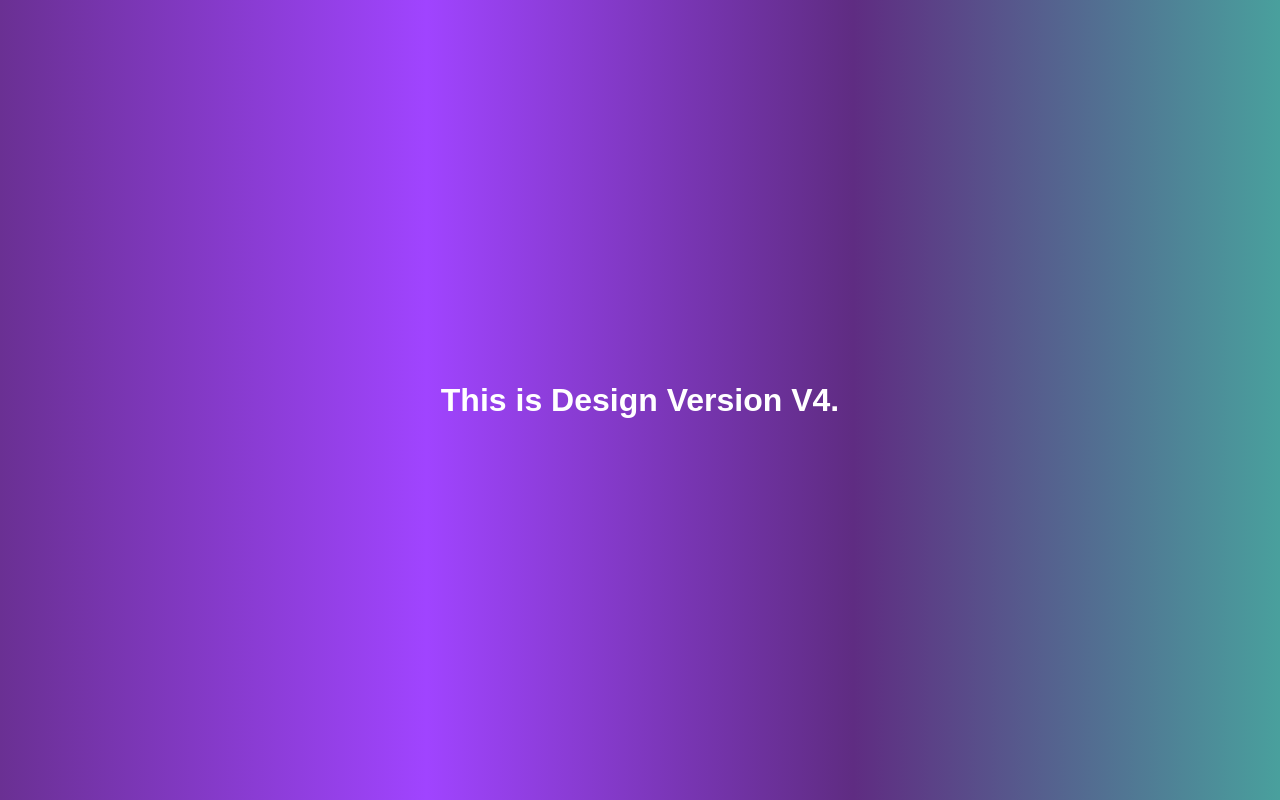
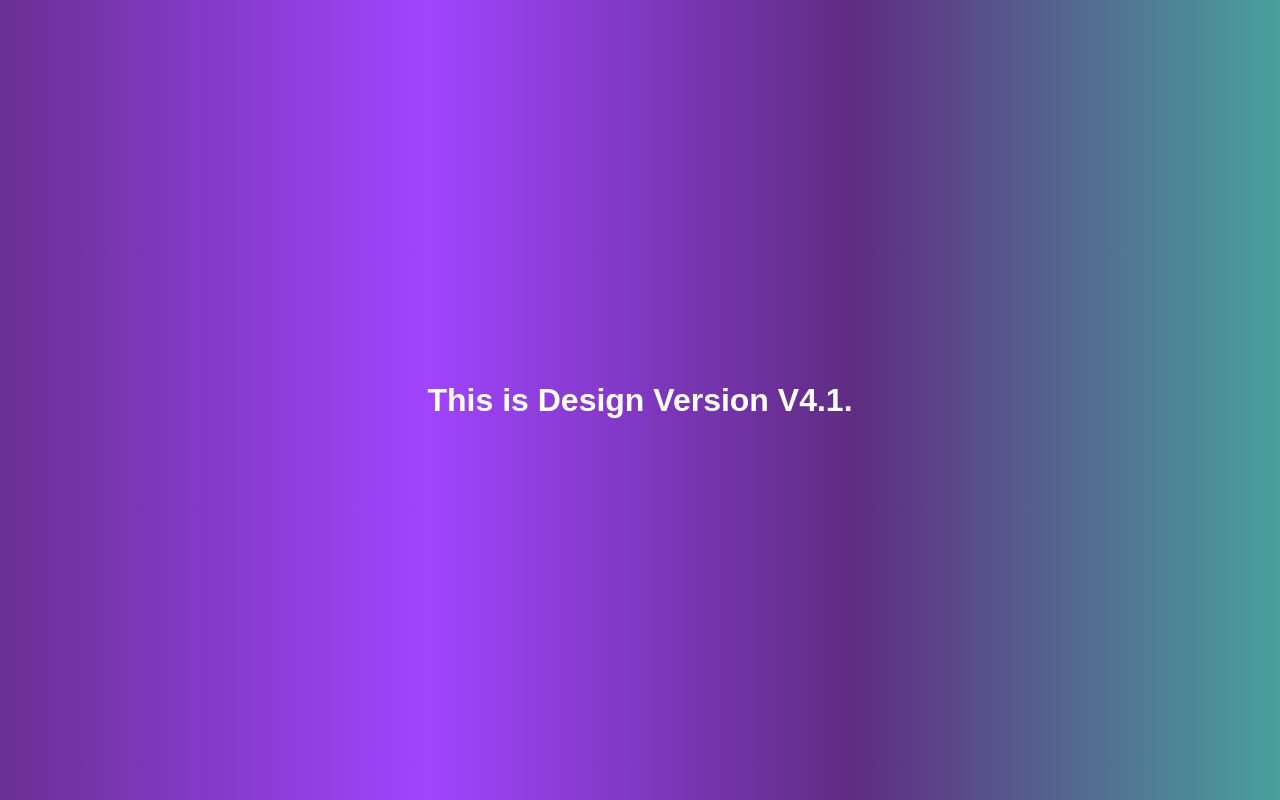
Before and after one commit to namanbagora29-nam/my_repo, a plain HTML site: page index.html in a window 1280 px wide. Drawn offline with Linux system fonts and the light colour scheme.

Commit message:
Design Version V4.1

```diff
--- a/index.html
+++ b/index.html
@@ -9,6 +9,6 @@
 
 </head>
 <body>
-    <h1>This is Design Version V4.</h1>
+    <h1>This is Design Version V4.1.</h1>
 </body>
 </html>
```
